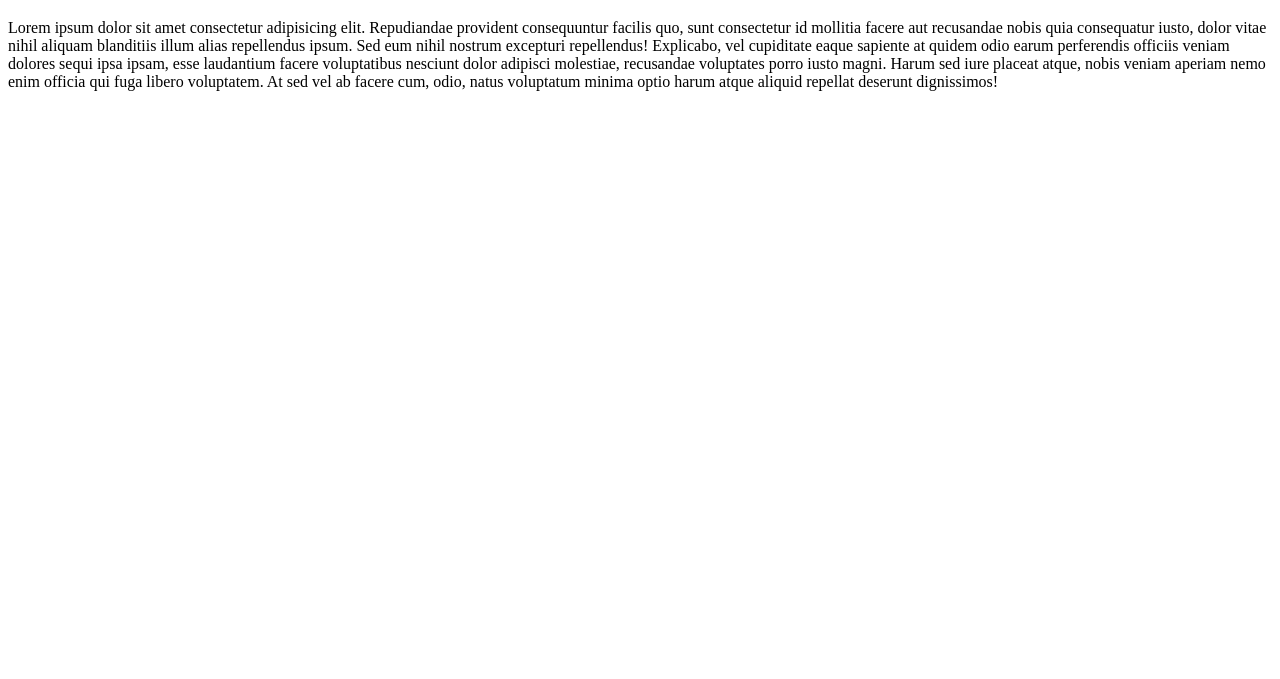
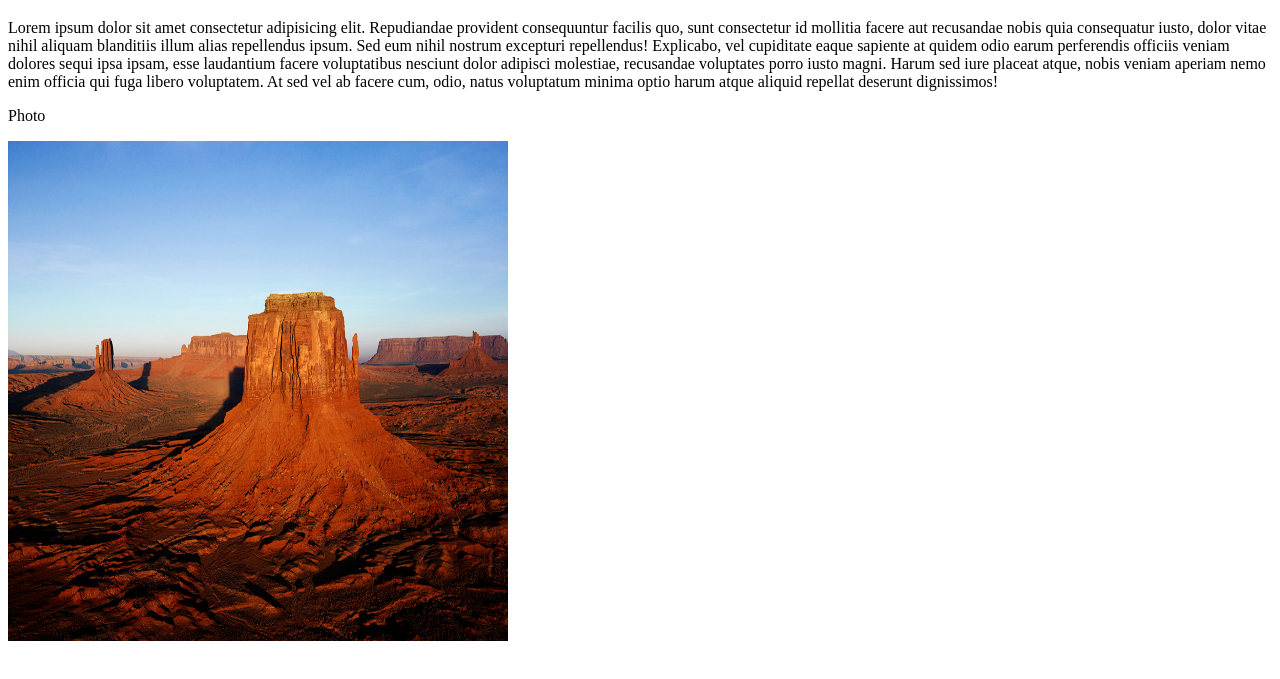
Before and after one commit to bdnaimur/my-first-github, a plain HTML site: page index.html in a window 1280 px wide. Shown: the part 61-740 px from the top of the page. Drawn offline with Linux system fonts and the light colour scheme.

Commit message:
adding a photo

```diff
--- a/index.html
+++ b/index.html
@@ -8,5 +8,7 @@
 <body>
     <H1>Mama This is my gitcode!</H1>
     <p>Lorem ipsum dolor sit amet consectetur adipisicing elit. Repudiandae provident consequuntur facilis quo, sunt consectetur id mollitia facere aut recusandae nobis quia consequatur iusto, dolor vitae nihil aliquam blanditiis illum alias repellendus ipsum. Sed eum nihil nostrum excepturi repellendus! Explicabo, vel cupiditate eaque sapiente at quidem odio earum perferendis officiis veniam dolores sequi ipsa ipsam, esse laudantium facere voluptatibus nesciunt dolor adipisci molestiae, recusandae voluptates porro iusto magni. Harum sed iure placeat atque, nobis veniam aperiam nemo enim officia qui fuga libero voluptatem. At sed vel ab facere cum, odio, natus voluptatum minima optio harum atque aliquid repellat deserunt dignissimos!</p>
+    <p>Photo</p>
+    <img src="1.jpg" alt="" width="500px" height="500px">
 </body>
 </html>
```
Also changed, not shown: 1.jpg (added).
